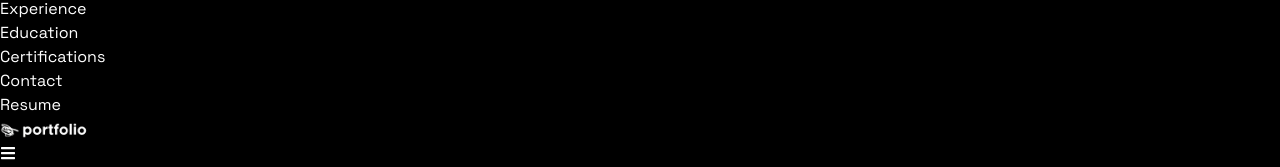
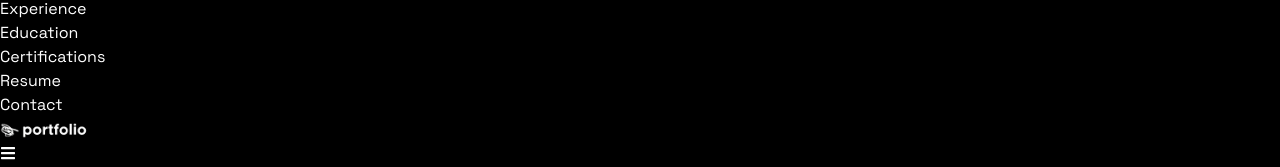
Before and after one commit to Tarun-Pantangi/TarunPantangiPortfolio, a React (Vite) app: page / in a window 1280 px wide. Shown: the part 721-888 px from the top of the page. Built offline with nearby package versions, Linux system fonts and the light colour scheme.

Commit message:
Update index.jsx

```diff
--- a/src/constants/index.jsx
+++ b/src/constants/index.jsx
@@ -24,8 +24,8 @@ export const NAVIGATION_LINKS = [
   { label: "Experience", href: "#work" },
   { label: "Education", href: "#education" },
   { label: "Certifications", href: "#certifications" },
+  { label: "Resume", href:"#resume"},
   { label: "Contact", href: "#contact" },
-  { label: "Resume", href:"#resume"},
 ];
 
 
```
